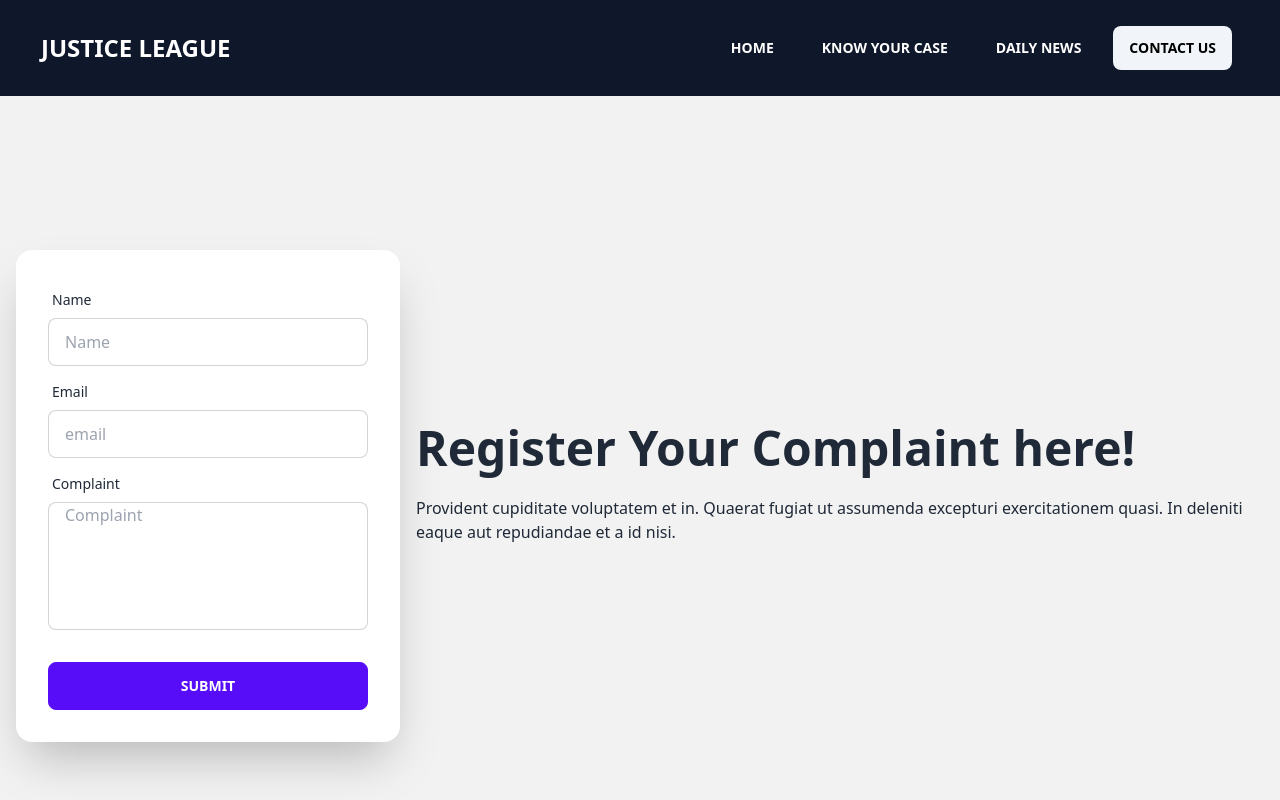
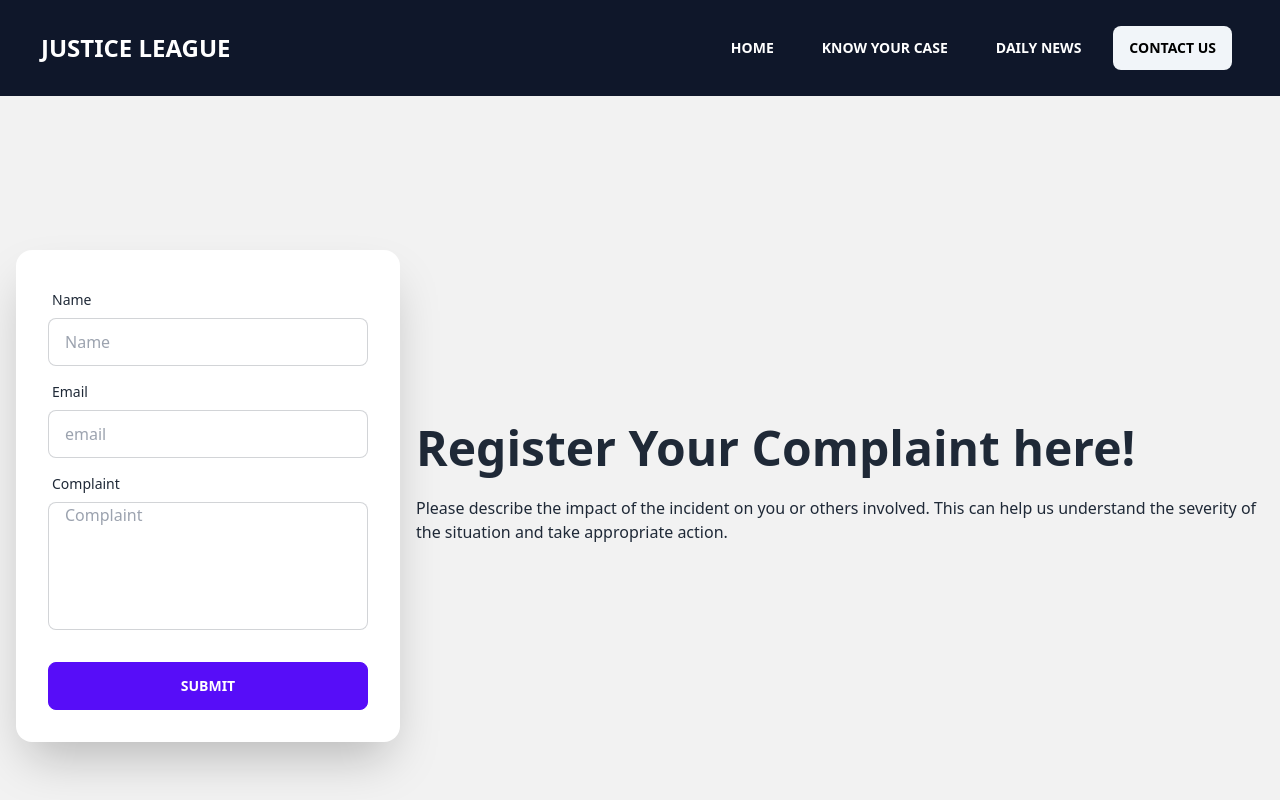
Before and after one commit to maitri-vv/justice-league, a Next.js app: page /Contactus in a window 1280 px wide. Shown: the top 800 px of the page. Built offline with nearby package versions, Linux system fonts and the light colour scheme.

Commit message:
text color
Signed-off-by: Samridhi-Sinha <96681774+yash19sinha@users.noreply.github.com>

```diff
--- a/pages/Contactus.js
+++ b/pages/Contactus.js
@@ -61,9 +61,7 @@ const Contactus = () => {
               Register Your Complaint here!
             </h1>
             <p className="py-6">
-              Provident cupiditate voluptatem et in. Quaerat fugiat ut assumenda
-              excepturi exercitationem quasi. In deleniti eaque aut repudiandae
-              et a id nisi.
+            Please describe the impact of the incident on you or others involved. This can help us understand the severity of the situation and take appropriate action.
             </p>
           </div>
           <div className="flex-shrink-0 w-full max-w-sm shadow-2xl card bg-base-100">
--- a/pages/index.js
+++ b/pages/index.js
@@ -40,7 +40,7 @@ export default function Home() {
 
       <div className="justify-end h-[30rem] md:min-h-screen hero " style={{ backgroundImage: `url("/images/justice.jpg")` }}>
         <div className="object-cover hero"></div>
-        <div className="text-end text-neutral-content ">
+        <div className="text-end text-white ">
           <div className="justify-end m-2 md:pr-10 md:mr-10">
             <h1 className="mb-5 text-5xl font-bold md:text-7xl">Empowerment </h1>
             <h1 className="mb-5 text-5xl font-bold md:text-7xl">through Justice,</h1>
```
